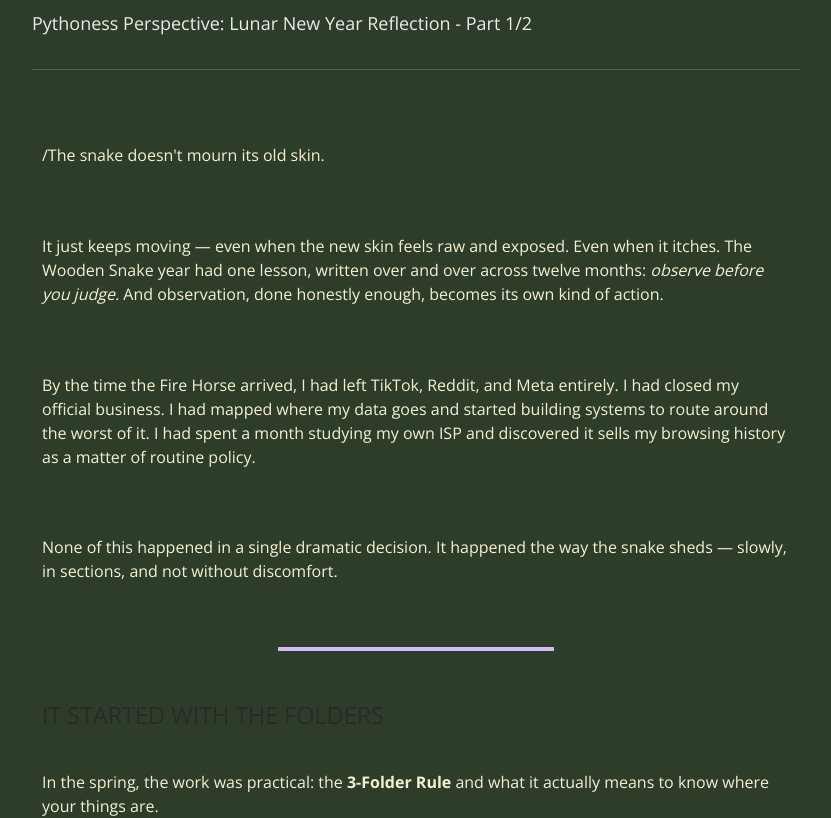
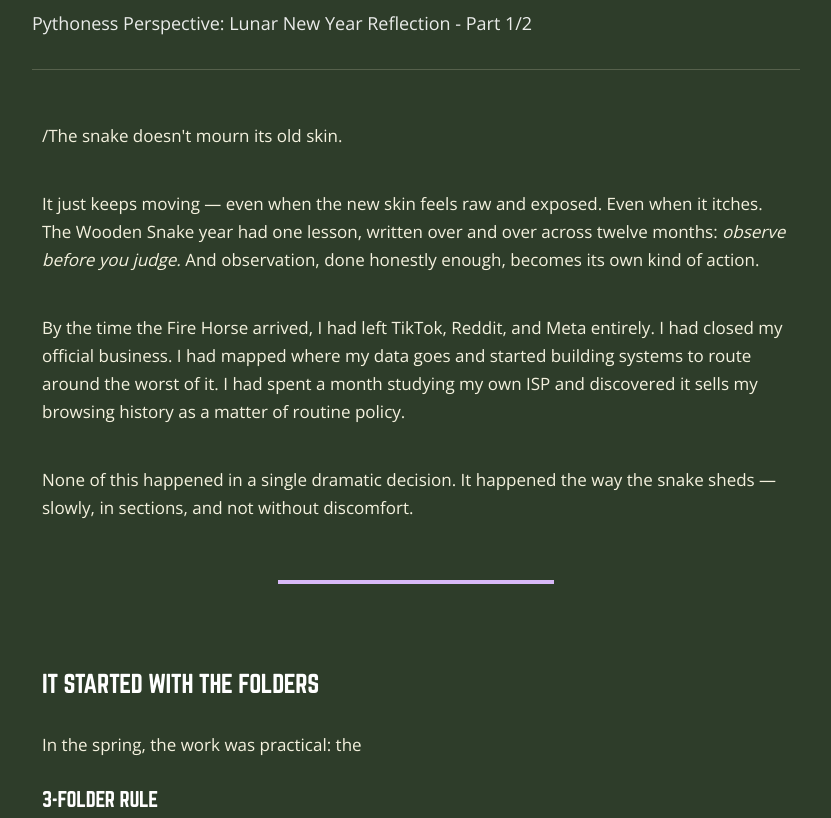
Before and after one commit to devandapaige/pythoness-programmer, a Next.js app: page /newsletter/2025-wooden-snake-what-we-shed in a window 1280 px wide. Shown: the part 1100-1918 px from the top of the page, without its empty margins (224-1055 px from the left). Built offline with nearby package versions, Linux system fonts and the light colour scheme.

Commit message:
newsletter styling

```diff
--- a/src/app/globals.css
+++ b/src/app/globals.css
@@ -92,3 +92,107 @@ body {
     transform: rotate(360deg);
   }
 }
+
+/* Newsletter archive (Beehiiv HTML on brand-green-dark) */
+.newsletter-issue-body :is(h1, h2, h3, h4, h5, h6, .newsletter-heading) {
+  color: #ffffff !important;
+  font-family: var(--font-norwester), sans-serif !important;
+  text-transform: uppercase !important;
+  letter-spacing: -0.015em !important;
+  font-weight: 400 !important;
+  font-style: normal !important;
+  line-height: 1.2 !important;
+}
+
+.newsletter-issue-body h1 {
+  font-size: 1.875rem !important;
+  margin-top: 0 !important;
+  margin-bottom: 1.5rem !important;
+}
+
+.newsletter-issue-body h2 {
+  font-size: 1.5rem !important;
+  margin-top: 2.5rem !important;
+  margin-bottom: 1rem !important;
+}
+
+.newsletter-issue-body h3 {
+  font-size: 1.25rem !important;
+  margin-top: 2rem !important;
+  margin-bottom: 0.75rem !important;
+}
+
+.newsletter-issue-body h4,
+.newsletter-issue-body h5,
+.newsletter-issue-body h6 {
+  font-size: 1.125rem !important;
+  margin-top: 1.5rem !important;
+  margin-bottom: 0.5rem !important;
+}
+
+.newsletter-issue-body p,
+.newsletter-issue-body li {
+  color: rgba(244, 241, 222, 0.88) !important;
+  font-family: "Open Sans", sans-serif !important;
+  font-size: 1.0625rem !important;
+  line-height: 1.65 !important;
+  margin-bottom: 1rem !important;
+}
+
+/* Beehiiv "Week N:" / section labels in bold paragraphs (not list items) */
+.newsletter-issue-body div > p > b:first-child,
+.newsletter-issue-body div > p > strong:first-child {
+  color: #ffffff !important;
+  font-family: var(--font-norwester), sans-serif !important;
+  text-transform: uppercase !important;
+  letter-spacing: -0.015em !important;
+  font-weight: 400 !important;
+  font-size: 1.25rem !important;
+  display: block;
+  margin-top: 1.5rem !important;
+  margin-bottom: 0.35rem !important;
+}
+
+.newsletter-issue-body a {
+  color: #32d24d !important;
+  text-decoration: underline !important;
+  font-weight: 600 !important;
+}
+
+.newsletter-issue-body a:hover {
+  color: #ffffff !important;
+}
+
+.newsletter-issue-body ul,
+.newsletter-issue-body ol {
+  margin-bottom: 1.5rem !important;
+  margin-left: 1.5rem !important;
+  padding-left: 0.25rem !important;
+}
+
+.newsletter-issue-body blockquote {
+  border-left: 4px solid #32d24d !important;
+  padding-left: 1rem !important;
+  font-style: italic !important;
+  color: rgba(244, 241, 222, 0.7) !important;
+  margin: 1.5rem 0 !important;
+}
+
+.newsletter-issue-body img {
+  border-radius: 0.5rem !important;
+  max-width: 100% !important;
+  height: auto !important;
+  margin: 1.5rem 0 !important;
+}
+
+.newsletter-issue-body table {
+  width: 100% !important;
+  margin: 1.5rem 0 !important;
+  color: rgba(244, 241, 222, 0.88) !important;
+}
+
+.newsletter-issue-body th,
+.newsletter-issue-body td {
+  border: 1px solid rgba(244, 241, 222, 0.2) !important;
+  padding: 0.5rem 0.75rem !important;
+}
--- a/src/components/newsletter/NewsletterHtmlContent.tsx
+++ b/src/components/newsletter/NewsletterHtmlContent.tsx
@@ -1,3 +1,5 @@
+import { normalizeNewsletterBodyHtml } from '@/lib/newsletter/normalize-body-html'
+
 type NewsletterHtmlContentProps = {
   html: string
 }
@@ -11,10 +13,12 @@ export function NewsletterHtmlContent({ html }: NewsletterHtmlContentProps) {
     )
   }
 
+  const normalizedHtml = normalizeNewsletterBodyHtml(html)
+
   return (
     <div
-      className="newsletter-issue-body prose prose-lg max-w-none prose-invert"
-      dangerouslySetInnerHTML={{ __html: html }}
+      className="newsletter-issue-body"
+      dangerouslySetInnerHTML={{ __html: normalizedHtml }}
     />
   )
 }
--- a/src/components/newsletter/NewsletterIndexList.tsx
+++ b/src/components/newsletter/NewsletterIndexList.tsx
@@ -35,7 +35,7 @@ export function NewsletterIndexList({ posts }: NewsletterIndexListProps) {
                 day: 'numeric',
               })}
             </time>
-            <h2 className="mt-2 text-2xl font-display">
+            <h2 className="mt-2 text-2xl font-display uppercase tracking-tight">
               <Link
                 href={`/newsletter/${post.slug}`}
                 className="text-white hover:text-brand-green-accent transition-colors"
@@ -45,9 +45,6 @@ export function NewsletterIndexList({ posts }: NewsletterIndexListProps) {
             </h2>
             {post.subtitle && (
               <p className="mt-1 text-brand-green-accent/90">{post.subtitle}</p>
-            )}
-            {post.preview_text && (
-              <p className="mt-3 text-white/80 line-clamp-3">{post.preview_text}</p>
             )}
             {post.thumbnail_url && (
               <Link href={`/newsletter/${post.slug}`} className="mt-4 block">
--- a/src/components/newsletter/NewsletterIssueHeader.tsx
+++ b/src/components/newsletter/NewsletterIssueHeader.tsx
@@ -19,7 +19,9 @@ export function NewsletterIssueHeader({ post }: NewsletterIssueHeaderProps) {
       <p className="text-sm uppercase tracking-wide text-brand-green-accent mb-3">
         Pythoness Perspective
       </p>
-      <h1 className="text-4xl font-display text-white mb-6">{post.title}</h1>
+      <h1 className="mb-6 text-4xl font-display uppercase tracking-tight text-white">
+        {post.title}
+      </h1>
 
       <dl className="grid gap-3 text-sm text-white/80 sm:grid-cols-2">
         <div>
--- a/src/components/newsletter/NewsletterStyles.tsx
+++ b/src/components/newsletter/NewsletterStyles.tsx
@@ -1,61 +1,9 @@
 'use client'
 
+/**
+ * Legacy wrapper — newsletter body styles live in globals.css for specificity.
+ * Kept so newsletter layout does not need to change.
+ */
 export function NewsletterStyles() {
-  return (
-    <style jsx global>{`
-      .newsletter-issue-body {
-        @apply prose prose-lg max-w-none;
-      }
-
-      .newsletter-issue-body h1,
-      .newsletter-issue-body h2,
-      .newsletter-issue-body h3,
-      .newsletter-issue-body h4 {
-        @apply font-display text-white;
-      }
-
-      .newsletter-issue-body h1 {
-        @apply text-3xl mb-6;
-      }
-
-      .newsletter-issue-body h2 {
-        @apply text-2xl mt-10 mb-4;
-      }
-
-      .newsletter-issue-body h3 {
-        @apply text-xl mt-8 mb-3;
-      }
-
-      .newsletter-issue-body p,
-      .newsletter-issue-body li {
-        @apply text-white/85 leading-relaxed;
-      }
-
-      .newsletter-issue-body a {
-        @apply text-brand-green-accent hover:text-brand-green-accent/80 underline;
-      }
-
-      .newsletter-issue-body ul,
-      .newsletter-issue-body ol {
-        @apply text-white/85 mb-6 ml-6;
-      }
-
-      .newsletter-issue-body blockquote {
-        @apply border-l-4 border-brand-green-accent pl-4 italic text-white/70 my-6;
-      }
-
-      .newsletter-issue-body img {
-        @apply rounded-lg max-w-full h-auto my-6;
-      }
-
-      .newsletter-issue-body table {
-        @apply w-full text-white/85 my-6;
-      }
-
-      .newsletter-issue-body th,
-      .newsletter-issue-body td {
-        @apply border border-white/20 px-3 py-2;
-      }
-    `}</style>
-  )
+  return null
 }
--- /dev/null
+++ b/src/lib/newsletter/normalize-body-html.ts
@@ -0,0 +1,28 @@
+/**
+ * Prepare Beehiiv-exported HTML for on-site display (dark green background).
+ * Strips inline colors/fonts from headings so site CSS can apply Norwester + white text.
+ */
+export function normalizeNewsletterBodyHtml(html: string): string {
+  let result = html
+
+  // Beehiiv export includes empty <style> placeholders; remove to avoid stray rules.
+  result = result.replace(/<style[^>]*>[\s\S]*?<\/style>/gi, '')
+
+  result = result.replace(/<h([1-6])(\s[^>]*)?>/gi, (_match, level: string, attrs = '') => {
+    const withoutStyle = attrs.replace(/\s*style\s*=\s*(['"])[\s\S]*?\1/gi, '')
+    const classMatch = withoutStyle.match(/\sclass\s*=\s*(['"])([^'"]*)\1/i)
+
+    if (classMatch) {
+      const quote = classMatch[1]
+      const classes = classMatch[2].includes('newsletter-heading')
+        ? classMatch[2]
+        : `${classMatch[2]} newsletter-heading`
+      const withClass = withoutStyle.replace(/\sclass\s*=\s*(['"])[^'"]*\1/i, ` class=${quote}${classes}${quote}`)
+      return `<h${level}${withClass}>`
+    }
+
+    return `<h${level}${withoutStyle} class="newsletter-heading">`
+  })
+
+  return result
+}
```
Also changed, not shown: 1 other file (tests, documents, lock files or other folders).
